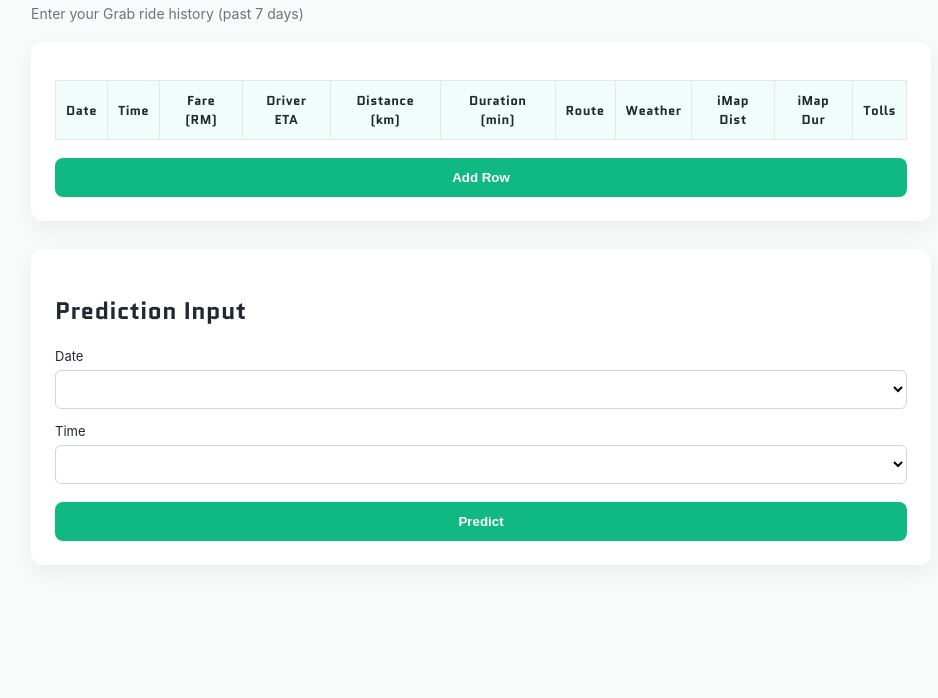
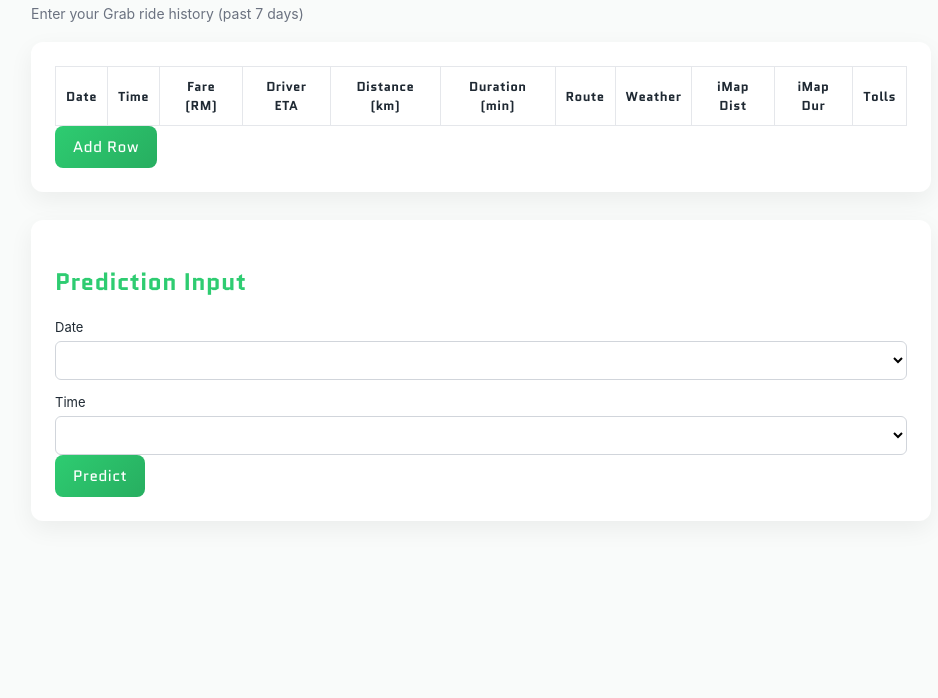
Before and after one commit to melvin-tai/GrabRide-Fare-Time-Cost-Optimization, a plain HTML site: page docs/user-data.html in a window 1280 px wide. Shown: the part 102-800 px from the top of the page, without its empty margins (159-1097 px from the left). Drawn offline with Linux system fonts and the light colour scheme.

Commit message:
Refactor button styles and add hover effects

```diff
--- a/docs/style.css
+++ b/docs/style.css
@@ -1,3 +1,12 @@
+:root {
+  --accent-green: #2ecc71;
+}
+
+h1, h2, h3, .section-title, .card-title {
+  color: var(--accent-green);
+  font-weight: 700;
+}
+
 body {
   font-family: -apple-system, BlinkMacSystemFont, "Segoe UI", Roboto, sans-serif;
   background: #f9fbfa;
@@ -45,16 +54,36 @@
   background: #ffffff;
 }
 
-button {
-  margin-top: 18px;
-  padding: 12px;
-  width: 100%;
+button,
+.btn {
+  font-family: "Jockey One", "Quantico", sans-serif;
+  font-size: 0.95rem;
+  letter-spacing: 0.5px;
+
+  padding: 10px 18px;
+  border-radius: 8px;
   border: none;
-  border-radius: 8px;
-  background: #10b981;
-  color: white;
-  font-weight: 600;
   cursor: pointer;
+
+  background: linear-gradient(135deg, #2ecc71, #27ae60);
+  color: #ffffff;
+
+  transition:
+    transform 0.18s ease,
+    box-shadow 0.18s ease,
+    background 0.18s ease;
+}
+
+button:hover,
+.btn:hover {
+  transform: translateY(-2px);
+  box-shadow: 0 6px 16px rgba(46, 204, 113, 0.35);
+}
+
+button:active,
+.btn:active {
+  transform: translateY(0);
+  box-shadow: 0 3px 8px rgba(46, 204, 113, 0.25);
 }
 
 button.secondary {
@@ -69,11 +98,24 @@
 table {
   width: 100%;
   border-collapse: collapse;
-  margin-top: 14px;
 }
 
-thead {
-  background: #f0fdfa;
+th, td {
+  padding: 8px 10px;
+  vertical-align: middle;
+}
+
+td input,
+td select {
+  width: 100%;
+  box-sizing: border-box;
+
+  padding: 6px 8px;
+  height: 34px;
+
+  border-radius: 6px;
+  border: 1px solid #ccc;
+  font-size: 0.85rem;
 }
 
 th, td {
```
